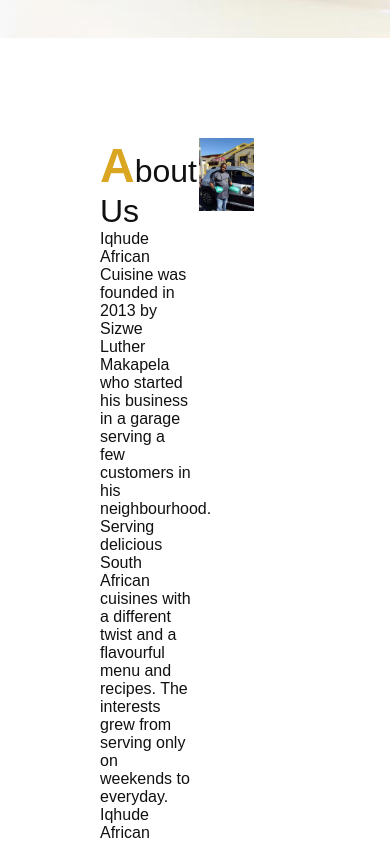
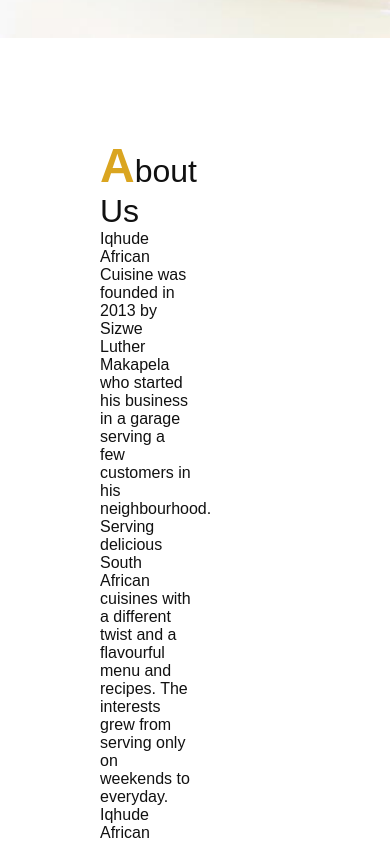
Before and after one commit to PheloMacanda/iqhude-african-cuisine, a React (Create React App) app: page / in a window 390 px wide. Shown: the part 940-1782 px from the top of the page. Built offline with nearby package versions, Linux system fonts and the light colour scheme.

Commit message:
style fixes

```diff
--- a/src/components/about/about.css
+++ b/src/components/about/about.css
@@ -40,3 +40,20 @@
     height: 30%;
     object-fit: cover;
 }
+
+@media (max-width: 740px) {
+
+    .row {
+        flex-direction: column;
+    }
+
+    .row .col50 .imgBx img {
+        position: relative;
+        top: 0;
+        left: 0;
+        width: 100%;
+        height: 50%;
+        object-fit: cover;
+        padding: 20px 0 0 0;
+    }
+}
```
